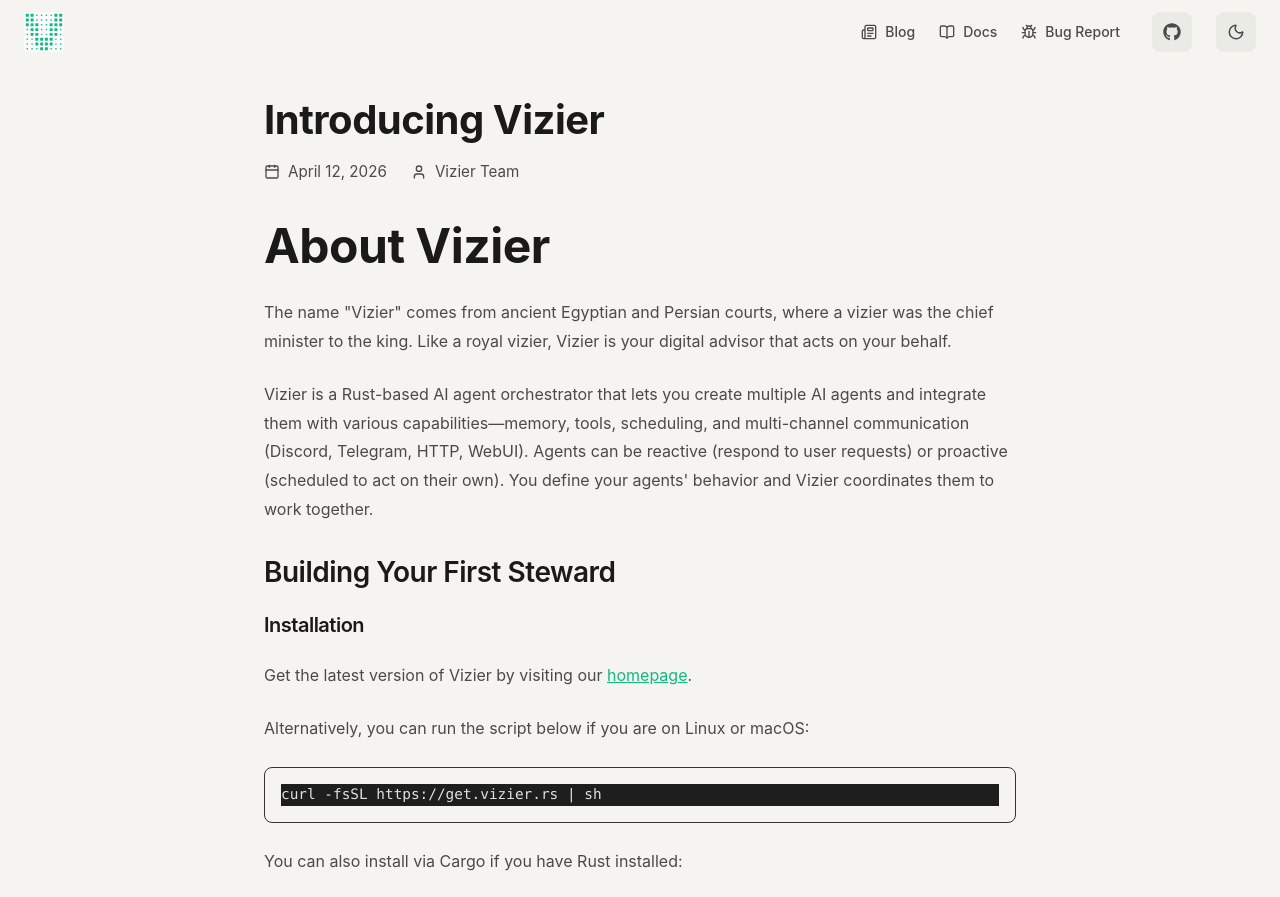
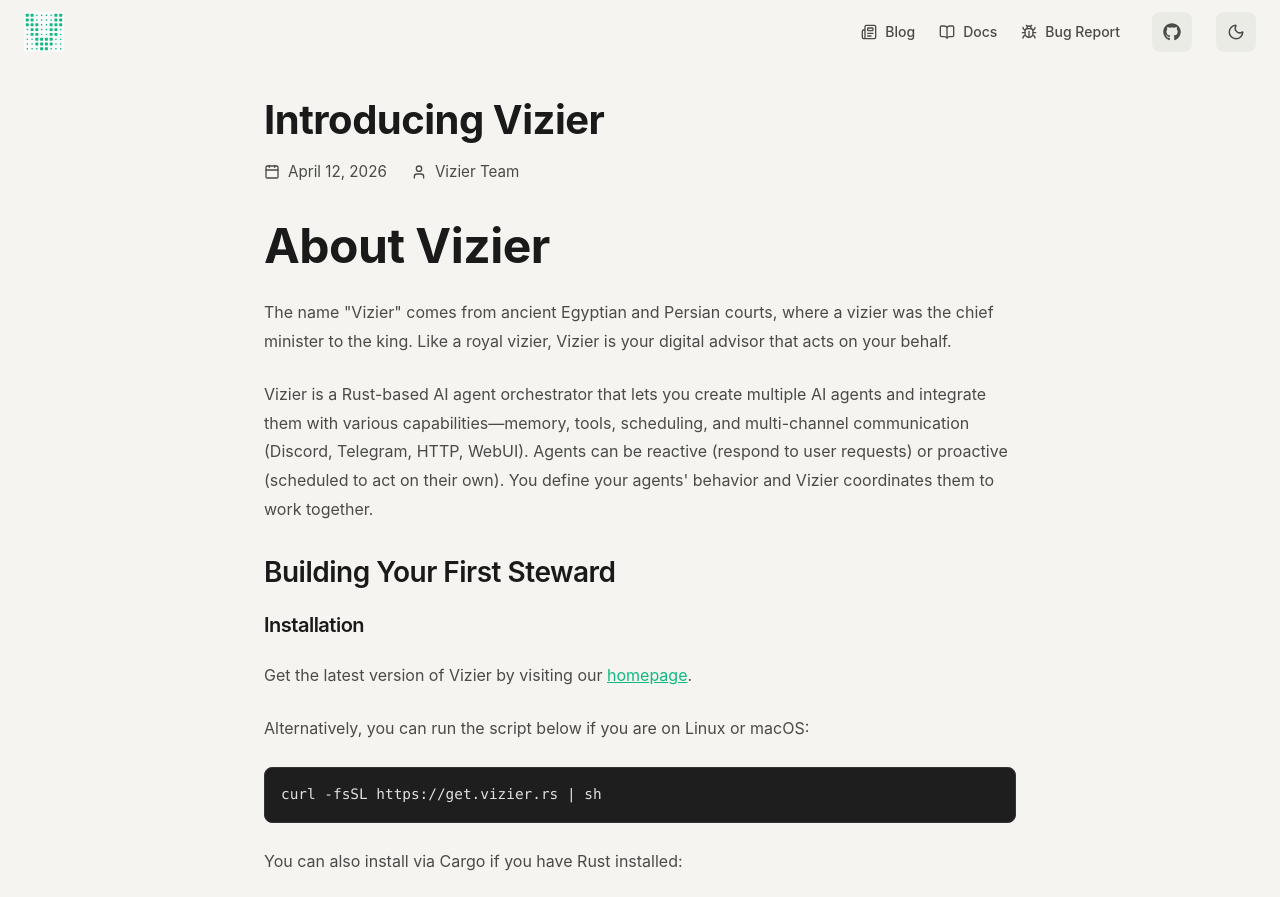
Before and after one commit to vizier-lab/vizier-landing, a Next.js app: page /blog/introducing-vizier in a window 1280 px wide. Shown: the top 897 px of the page. Built offline with nearby package versions, Linux system fonts and the light colour scheme.

Commit message:
fix: code blog styling

```diff
--- a/src/styles/BlogPost.css
+++ b/src/styles/BlogPost.css
@@ -154,6 +154,11 @@
   color: #6a9955;
 }
 
+pre {
+
+  background: #1e1e1e;
+}
+
 .dark .blog-post-content pre {
   background: #1e1e1e;
   border-color: #333;
```
Also changed, not shown: src/app/globals.css (+15 -3 lines).
